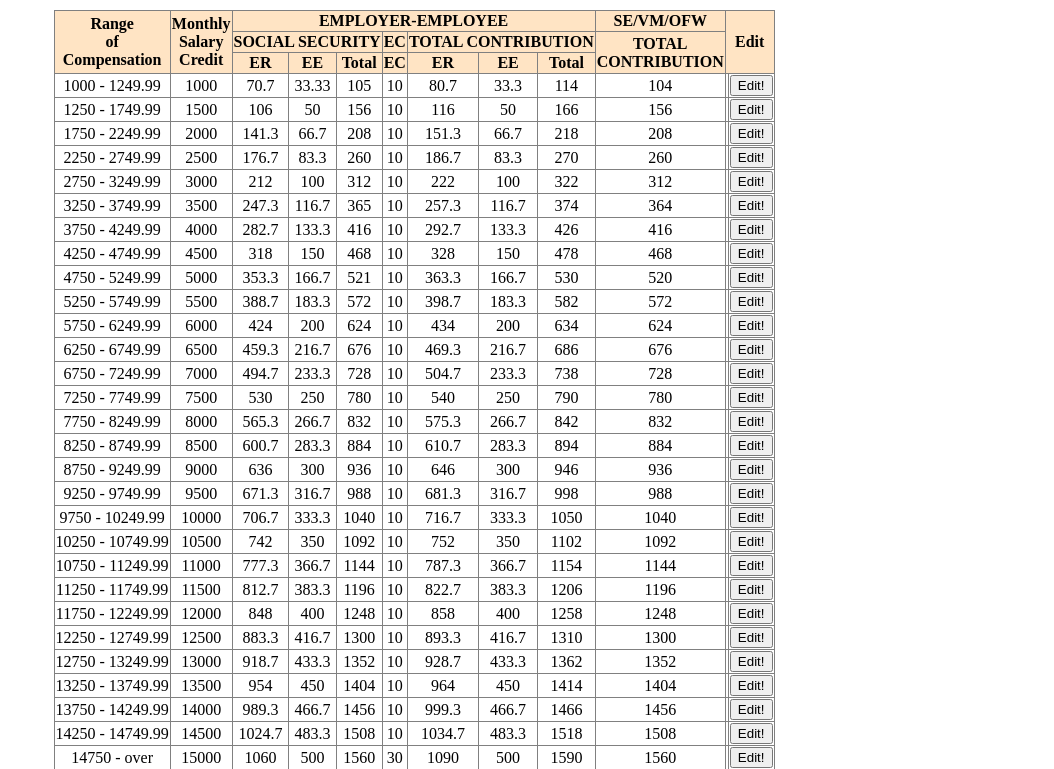
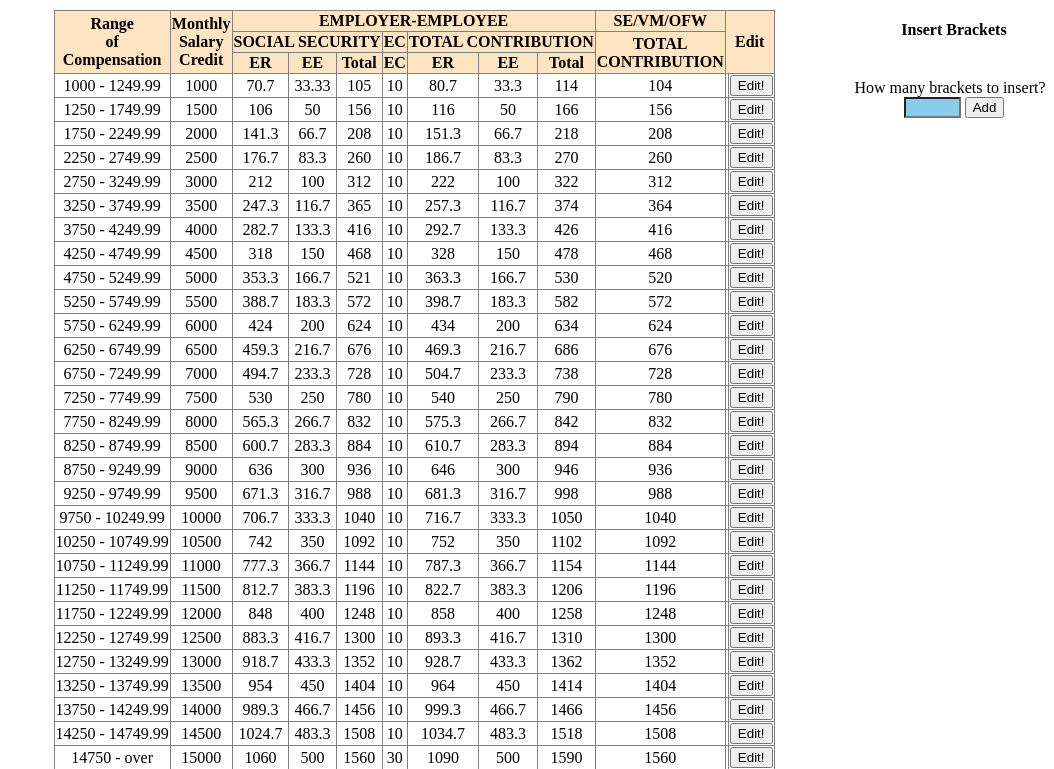
Before and after one commit to kepbautista/redbana-ph-payroll-system, a CodeIgniter app: page /payroll/index.php/sss/GetAll in a window 1280 px wide. Shown: the top 769 px of the page, without its empty margins (226-1280 px from the left). Run offline with CodeIgniter, Linux system fonts and the light colour scheme; data comes from the database, SQL or seed files in the repository; some libraries are stand-ins or nearby versions.

Commit message:
Added Functionality: Add Brackets for SSS Table
Paki-gaya nalang po for other tables.
Malay niyo, magdagdag ng brackets.

Paki-gawan na rin po ng delete brackets.

```diff
--- a/payroll/application/controllers/sss.php
+++ b/payroll/application/controllers/sss.php
@@ -14,6 +14,16 @@ class Sss extends CI_Controller {
 		$this->load->model('Sss_model');	// to load a model
 		$data['query'] = $this->Sss_model->Sss_getall();
 		$data['trows'] = $this->Sss_model->Sss_numrows();
+		$this->load->view('sss_view',$data);	// to load a particular view file
+	}
+
+	function PrintAll($message)
+	{
+		$this->load->helper('form');	// to load the url helper file
+		$this->load->model('Sss_model');	// to load a model
+		$data['query'] = $this->Sss_model->Sss_getall();
+		$data['trows'] = $this->Sss_model->Sss_numrows();
+		$data['message'] = $message;
 		$this->load->view('sss_view',$data);	// to load a particular view file
 	}
 
@@ -40,5 +50,54 @@ class Sss extends CI_Controller {
 		$data['trows']=$this->Sss_model->Sss_numrows();
 		$this->load->view('sss_view',$data);	// to load a particular view file
 	}
+
+	function Insert()
+	{
+		$display = "";
+		$flag = $this->ValidateInsert();
+
+		if(in_array(1,$flag)) $display = $display."<li>Values should be numeric.</li>";
+		if(in_array(2,$flag)) $display = $display."<li>Values should not be negative.</li>";
+
+		if($display=="") $this->Insertdb();//add brackets is going to be successful
+		else{
+			$message = "<ul><li>Adding brackets not successfull.</li>".$display."</ul>";
+			$this->PrintAll($message);
+		}//add brackets not succesfull
+
+	}//function that will insert another bracket to the SSS Table
+
+	function Insertdb(){
+		$this->load->helper('form');	// to load the url helper file
+		$this->load->model('Sss_model');	// to load a model
+		$this->Sss_model->SSS_insertBrackets();//insert the brackets
+		$data['query'] = $this->Sss_model->Sss_getall();
+		$this->GetAll();
+	}
+
+	function ValidateInsert(){
+		$flag = array();
+
+		/*Check if all fields have valid values.*/
+		foreach($_POST['rangel'] as $value) array_push($flag,$this->CheckNumber($value));
+		foreach($_POST['rangeh'] as $value) array_push($flag,$this->CheckNumber($value));
+		foreach($_POST['msc'] as $value) array_push($flag,$this->CheckNumber($value));
+		foreach($_POST['ser'] as $value) array_push($flag,$this->CheckNumber($value));
+		foreach($_POST['see'] as $value) array_push($flag,$this->CheckNumber($value));
+		foreach($_POST['stotal'] as $value) array_push($flag,$this->CheckNumber($value));
+		foreach($_POST['ecer'] as $value) array_push($flag,$this->CheckNumber($value));
+		foreach($_POST['ter'] as $value) array_push($flag,$this->CheckNumber($value));
+		foreach($_POST['tee'] as $value) array_push($flag,$this->CheckNumber($value));
+		foreach($_POST['ttotal'] as $value) array_push($flag,$this->CheckNumber($value));
+		foreach($_POST['totalcont'] as $value) array_push($flag,$this->CheckNumber($value));
+
+		return $flag;
+	}//this function validates the inserted values for the brackets
+
+	function CheckNumber($n){
+		if(!is_numeric($n)) return 1;//not a number
+		else if($n<0) return 2;//negative number
+		else return 0;
+	}//check if number is valid or not
 }
 ?>
--- a/payroll/application/models/sss_model.php
+++ b/payroll/application/models/sss_model.php
@@ -44,5 +44,34 @@ class Sss_model extends CI_Model {
 		$query = $this->db->getwhere('sss',array('id'=>$id));
 		return $query->row_array();
 	}
+
+	function SSS_insertBrackets(){
+		$N = count($_POST['rangel']);
+
+		/*transfer post data*/
+		$rangel = $_POST['rangel'];
+		$rangeh = $_POST['rangeh'];
+		$msc = $_POST['msc'];
+		$ser = $_POST['ser'];
+		$see = $_POST['see'];
+		$stotal = $_POST['stotal'];
+		$ecer = $_POST['ecer'];
+		$ter = $_POST['ter'];
+		$tee = $_POST['tee'];
+		$ttotal = $_POST['ttotal'];
+		$totalcont = $_POST['totalcont'];
+
+		for($i=0;$i<$N;$i++){
+			$query = "INSERT INTO `sss` VALUES
+			('".$rangel[$i]."','".$rangeh[$i]."','"
+			.$ser[$i]."','".$see[$i]."','".$stotal[$i]."','"
+			.$ecer[$i]."','".$ter[$i]."','".$tee[$i]."','"
+			.$ttotal[$i]."','".$msc[$i]."','".$totalcont[$i]."',"
+			."'null')";
+			mysql_query($query);//insert each new bracket
+		}
+
+
+	}//insert SSS Brackets
 }
 ?>
--- a/payroll/application/views/sss_view.php
+++ b/payroll/application/views/sss_view.php
@@ -1,18 +1,33 @@
 <!DOCTYPE HTML PUBLIC "-//W3C//DTD HTML 4.01 Transitional//EN" "http://www.w3.org/TR/html4/loose.dtd">
 <html>
 <head>
-	<title>SSS Table</title>
+<title>SSS Table</title>
+<script type="text/javascript" src="<?php echo base_url();?>devtools/jquery-1.5.2"></script>
 <script type="text/javascript" src="<?php echo base_url()?>/js/jquery.columnhover.js"></script>
 <script type="text/javascript" src="<?php echo base_url()?>/js/jquery.columnhover.pack.js"></script>
 <link rel="stylesheet" type="text/css" href="/cody/style.css" media="screen"/>
 <script type="text/javascript">
-
 $(document).ready(function()
 {
 	$('#tabletwo').columnHover({eachCell:true, hoverClass:'betterhover'});
-
-}
-);
+});
+</script>
+<script type="text/javascript">
+	$(document).ready(function(){
+		$('#addView').hide();
+		$('#add').click(function(){
+			$.post("<?php echo base_url();?>devtools/insertBrackets.php", {
+             N: $('#brackets').val(),
+			 tableType: "sss",
+          },
+          function(data){
+                $("#insertView").html(data);
+				$("#sss_table").fadeOut();
+				$('#addView').fadeIn();
+          }
+		  );
+		});
+	});
 </script>
 
 <style type="text/css">
@@ -46,11 +61,28 @@ td.betterhover, #tabletwo tbody tr:hover
 {
 	background: LightCyan;
 }
+#insert{
+ position:absolute;
+ top:0;
+ right:0;
+ width:200px;
+}
+#sss_tables{
+ position:absolute;
+ top:0;
+ left:0;
+ width:200px;
+}
+.numeric{
+background-color: #87CEEB;
+color: navy;
+}
 </style>
 </head>
 
 <body>
 <center>
+<div name="sss_table" id="sss_table">
 <table id="tabletwo">
 	<thead>
 	<tr>
@@ -108,6 +140,20 @@ td.betterhover, #tabletwo tbody tr:hover
 ?>
 <tfoot></tfoot>
 </table>
+</div>
+
+<div id="insert" name="insert">
+	<h4>Insert Brackets</h4><br/>
+	How many brackets to insert?&nbsp&nbsp
+	<input type="text" name="brackets" id="brackets" class="numeric" size="4"/>
+	<input type="button" name="add" id="add" value="Add" />
+	<span style="color:red;"><?php if(isset($message)) echo $message;?></span>
+</div>
+<div name="addView" id="addView">
+<form name="insertBrackets" method="post"  accept-charset="utf-8" action="<?php echo site_url()?>/sss/insert">
+<span name="insertView" id="insertView">
+</form>
+</div>
 </body>
 </center>
 </html>
--- a/payroll/application/views/validators.php
+++ b/payroll/application/views/validators.php
@@ -1,6 +1,5 @@
 <script type="text/javascript" src="<?php echo base_url();?>devtools/jquery-1.5.2"></script>
 <script type="text/javascript">
-	i=j=k=l=0;
 	$(document).ready(function(){
 		$('#empnum').blur(function(){
 			$.post("<?php echo base_url();?>devtools/validate.php", {
```
Also changed, not shown: payroll/devtools/insertBrackets.php (added, +65 -0 lines).
